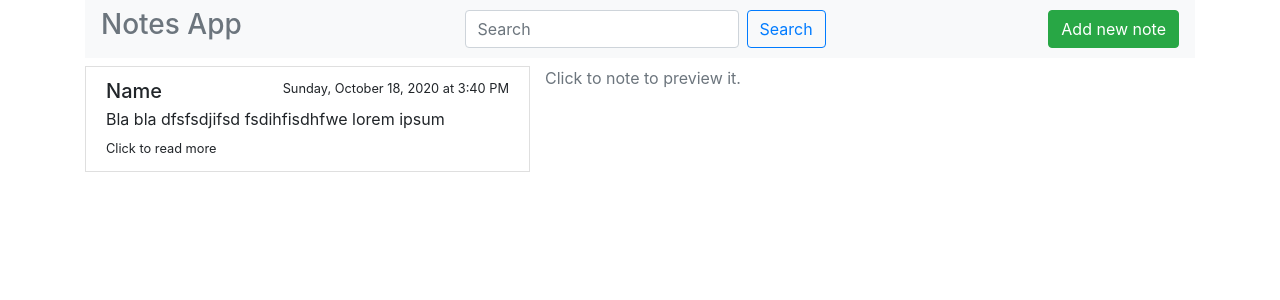
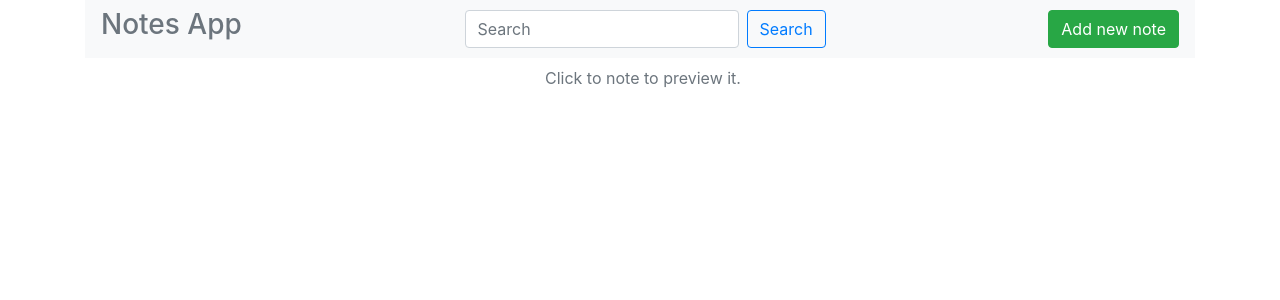
Before and after one commit to denisrybalka/react-redux-typescript-notes-app, a React (Create React App) app: page / in a window 1280 px wide. Shown: the top 300 px of the page. Built offline with nearby package versions, Linux system fonts and the light colour scheme.

Commit message:
saving notes to localstorage

```diff
--- a/src/components/App.tsx
+++ b/src/components/App.tsx
@@ -1,4 +1,4 @@
-import React from "react";
+import React, { useEffect } from "react";
 import { Route, Switch } from "react-router-dom";
 
 import CreateNewNote from "./CreateNewNote";
@@ -6,11 +6,26 @@ import Navbar from "./Navbar";
 import NotePreview from "./NotePreview";
 import NotesList from "./NotesList";
 
+import { useSelector, useDispatch } from "react-redux";
+import { AppState } from "../redux/reducers/reducer";
+import { fetchNotes } from "./../redux/actions/actions";
+
 const App: React.FC = () => {
+  const dispatch = useDispatch();
+  const notesList = useSelector((state: AppState) => state.notesList);
+
+  useEffect(() => {
+    const notes = JSON.parse(localStorage.getItem("notes") || "[]");
+    dispatch(fetchNotes(notes));
+  }, [dispatch]);
+
+  useEffect(() => {
+    localStorage.setItem("notes", JSON.stringify(notesList));
+  }, [notesList]);
+
   return (
     <div className="container">
       <Switch>
-
         <Route path="/create-note" exact>
           <CreateNewNote />
         </Route>
@@ -22,7 +37,6 @@ const App: React.FC = () => {
             <NotePreview />
           </div>
         </Route>
-
       </Switch>
     </div>
   );
--- a/src/components/Note.tsx
+++ b/src/components/Note.tsx
@@ -1,7 +1,7 @@
 import React from "react";
 import { useHistory } from "react-router-dom";
-import { useDispatch } from 'react-redux';
-import { setNotePreviewId } from './../redux/actions/actions';
+import { useDispatch } from "react-redux";
+import { setNotePreviewId } from "./../redux/actions/actions";
 
 interface INote {
   noteText: string;
@@ -11,11 +11,13 @@ interface INote {
 }
 
 const Note: React.FC<INote> = ({ noteText, title, date, id }) => {
+  const data = new Date(date);
+
   const history = useHistory();
   const dispatch = useDispatch();
 
   const dateOptions = {
-    weekday: "long",
+    weekday: "short",
     year: "numeric",
     month: "long",
     day: "numeric",
@@ -23,22 +25,26 @@ const Note: React.FC<INote> = ({ noteText, title, date, id }) => {
     minute: "numeric",
   };
 
-  const configuratedDate = date
-    .toLocaleDateString("en-US", dateOptions);
+  const configuratedDate = data
+    .toLocaleDateString("en-US", dateOptions)
+    .split(",");
+
+  const month = configuratedDate[3];
+  const time = configuratedDate[1];
 
   const handleNoteClick = () => {
-    history.push(`${id}`)
+    history.push(`${id}`);
     dispatch(setNotePreviewId(id));
-  }
+  };
 
   return (
     <div className="list-group-item" onClick={handleNoteClick}>
       <div className="d-flex justify-content-between">
         <h5 className="mb-1">{title}</h5>
-        <small>{configuratedDate}</small>
+        <small>{month}</small>
       </div>
       <p className="mb-1">{noteText}</p>
-      <small>Click to read more</small>
+      <small>{time}</small>
     </div>
   );
 };
--- a/src/index.tsx
+++ b/src/index.tsx
@@ -4,7 +4,7 @@ import "./index.css";
 import App from "./components/App";
 import { Provider } from "react-redux";
 import { store } from "./redux/store/store";
-import { BrowserRouter as Router } from 'react-router-dom';
+import { BrowserRouter as Router } from "react-router-dom";
 
 ReactDOM.render(
   <React.StrictMode>
--- a/src/redux/actions/actions.ts
+++ b/src/redux/actions/actions.ts
@@ -2,6 +2,7 @@ export const SET_NEW_NOTE_TITLE: string = "SET_NEW_NOTE_TITLE";
 export const SET_NEW_NOTE_TEXT: string = "SET_NEW_NOTE_TEXT";
 export const ADD_NEW_NOTE: string = "ADD_NEW_NOTE";
 export const SET_NOTE_PREVIEW_ID = "SET_NOTE_PREVIEW_ID";
+export const FETCH_NOTES = "FETCH_NOTES";
 
 export type Action = {
   type: string;
@@ -28,9 +29,16 @@ export function addNewNote(): Action {
   };
 }
 
-export function setNotePreviewId(id:number): Action {
+export function setNotePreviewId(id: number): Action {
   return {
     type: SET_NOTE_PREVIEW_ID,
     payload: id,
-  }
+  };
 }
+
+export function fetchNotes(notes: any): Action {
+  return {
+    type: FETCH_NOTES,
+    payload: notes,
+  };
+}
--- a/src/redux/reducers/reducer.ts
+++ b/src/redux/reducers/reducer.ts
@@ -1,10 +1,10 @@
-import newId from './../../utils/uniqueId';
 import {
   Action,
   ADD_NEW_NOTE,
   SET_NEW_NOTE_TEXT,
   SET_NEW_NOTE_TITLE,
   SET_NOTE_PREVIEW_ID,
+  FETCH_NOTES,
 } from "../actions/actions";
 
 export type AppState = {
@@ -15,12 +15,7 @@ export type AppState = {
 };
 
 const initialState: AppState = {
-  notesList: [{
-    title: 'Name',
-    noteText: 'Bla bla dfsfsdjifsd fsdihfisdhfwe lorem ipsum',
-    id: newId(),
-    date: new Date(),
-  }], // some mock info to preview
+  notesList: [],
   title: "",
   noteText: "",
   notePreviewId: null,
@@ -46,20 +41,25 @@ export const reducer = (
       const newNote = {
         title,
         noteText,
-        id: newId(),
+        id: Date.now(),
         date: new Date(),
       };
       return {
         ...state,
         notesList: [...state.notesList, newNote],
-        title: '',
-        noteText: ''
+        title: "",
+        noteText: "",
       };
     case SET_NOTE_PREVIEW_ID:
       return {
         ...state,
         notePreviewId: action.payload,
-      }
+      };
+    case FETCH_NOTES:
+      return {
+        ...state,
+        notesList: action.payload,
+      };
     default:
       return state;
   }
--- a/src/redux/store/store.ts
+++ b/src/redux/store/store.ts
@@ -1,4 +1,4 @@
 import { createStore } from "redux";
-import { reducer } from "./../reducers/reducer";
+import { reducer } from "../reducers/reducer";
 
 export const store = createStore(reducer);
--- a/src/utils/uniqueId.ts
+++ /dev/null
@@ -1,6 +0,0 @@
-let id:number = 0;
-
-export default function newId() {
-    id = id + 1;
-    return id;
-}
```
